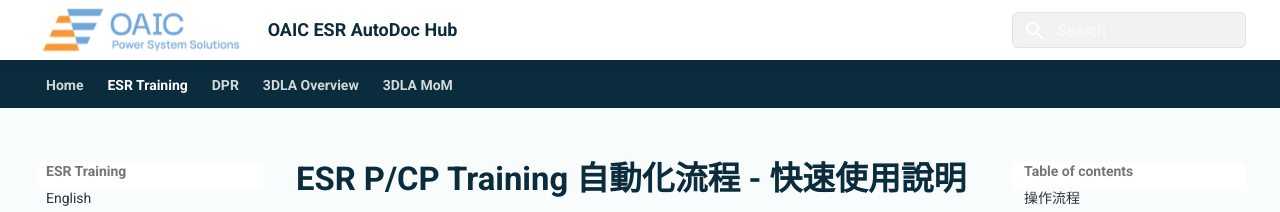
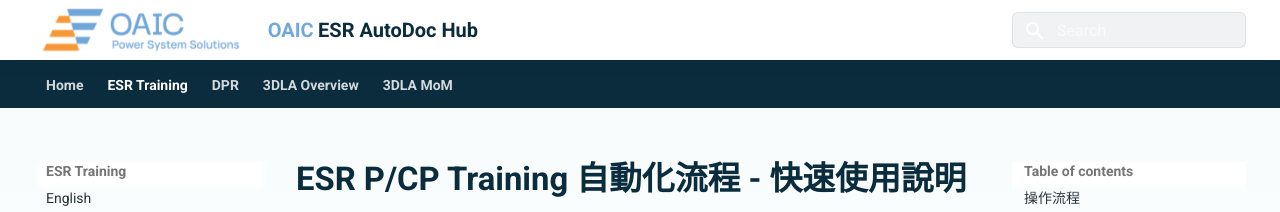
Before and after one commit to fanhow-source/tpc2-esr-training-hub, an MkDocs documentation site: the page built from docs/ESR-Training-AUTO-Quick-Guide-ZH.md, in a window 1280 px wide. Shown: the top 212 px of the page. Built offline with MkDocs 1.6.1 and Material for MkDocs 9.7.7, drawn with Linux system fonts in a browser that asks for light colours.

Commit message:
Update header title split colour

```diff
--- a/docs/stylesheets/extra.css
+++ b/docs/stylesheets/extra.css
@@ -28,12 +28,6 @@ body {
   background: var(--oaic-white);
   color: var(--oaic-primary);
   box-shadow: 0 2px 14px rgba(10, 44, 61, 0.12);
-}
-
-.md-header__title {
-  color: var(--oaic-primary);
-  font-weight: 700;
-  letter-spacing: 0;
 }
 
 .md-header__button {
@@ -625,3 +619,85 @@ body {
   color: #49636f;
   font-size: 0.68rem;
 }
+
+/* Hero title colour split */
+.md-typeset .oaic-hero-title {
+  color: inherit;
+}
+
+.oaic-title-light {
+  color: #6fa8dc;
+  text-shadow: 0 3px 18px rgba(0, 0, 0, 0.28);
+}
+
+.oaic-title-dark {
+  color: #0a2c3d;
+  text-shadow:
+    0 2px 10px rgba(255, 255, 255, 0.65),
+    0 3px 18px rgba(0, 0, 0, 0.18);
+}
+
+/* Hero action buttons - 4 buttons layout */
+.oaic-hero__actions {
+  display: flex;
+  flex-wrap: wrap;
+  gap: 0.7rem;
+}
+
+.oaic-hero__actions .oaic-button {
+  min-width: 135px;
+}
+
+/* Hero title colour split - force override */
+.md-typeset .oaic-hero h1.oaic-hero-title {
+  color: unset !important;
+}
+
+.md-typeset .oaic-hero h1.oaic-hero-title .oaic-title-light {
+  color: #6fa8dc !important; /* OAIC light blue */
+  text-shadow: 0 3px 18px rgba(0, 0, 0, 0.32);
+}
+
+.md-typeset .oaic-hero h1.oaic-hero-title .oaic-title-dark {
+  color: #ffffff !important;
+  text-shadow: 0 3px 18px rgba(0, 0, 0, 0.35);
+}
+
+/* Hero buttons - transparent by default, OAIC orange on hover */
+.oaic-hero__actions .oaic-button,
+.oaic-hero__actions .oaic-button--primary,
+.oaic-hero__actions .oaic-button--ghost {
+  background: rgba(255, 255, 255, 0.06) !important;
+  border: 1px solid rgba(255, 255, 255, 0.52) !important;
+  color: #ffffff !important;
+  min-width: 135px;
+}
+
+.oaic-hero__actions .oaic-button:hover,
+.oaic-hero__actions .oaic-button--primary:hover,
+.oaic-hero__actions .oaic-button--ghost:hover {
+  background: #f26419 !important;
+  border-color: #f26419 !important;
+  color: #ffffff !important;
+  transform: translateY(-2px);
+  box-shadow: 0 10px 24px rgba(242, 100, 25, 0.28);
+}
+
+/* Header site title split colour */
+.md-header__title .md-header__ellipsis {
+  display: none !important;
+}
+
+.md-header__title::before {
+  content: "OAIC";
+  color: #6fa8dc; /* OAIC light blue */
+  font-size: 1rem;
+  font-weight: 800;
+}
+
+.md-header__title::after {
+  content: " ESR AutoDoc Hub";
+  color: #0a2c3d; /* OAIC dark blue */
+  font-size: 1rem;
+  font-weight: 800;
+}
```
Also changed, not shown: docs/index.md (+10 -5 lines).
